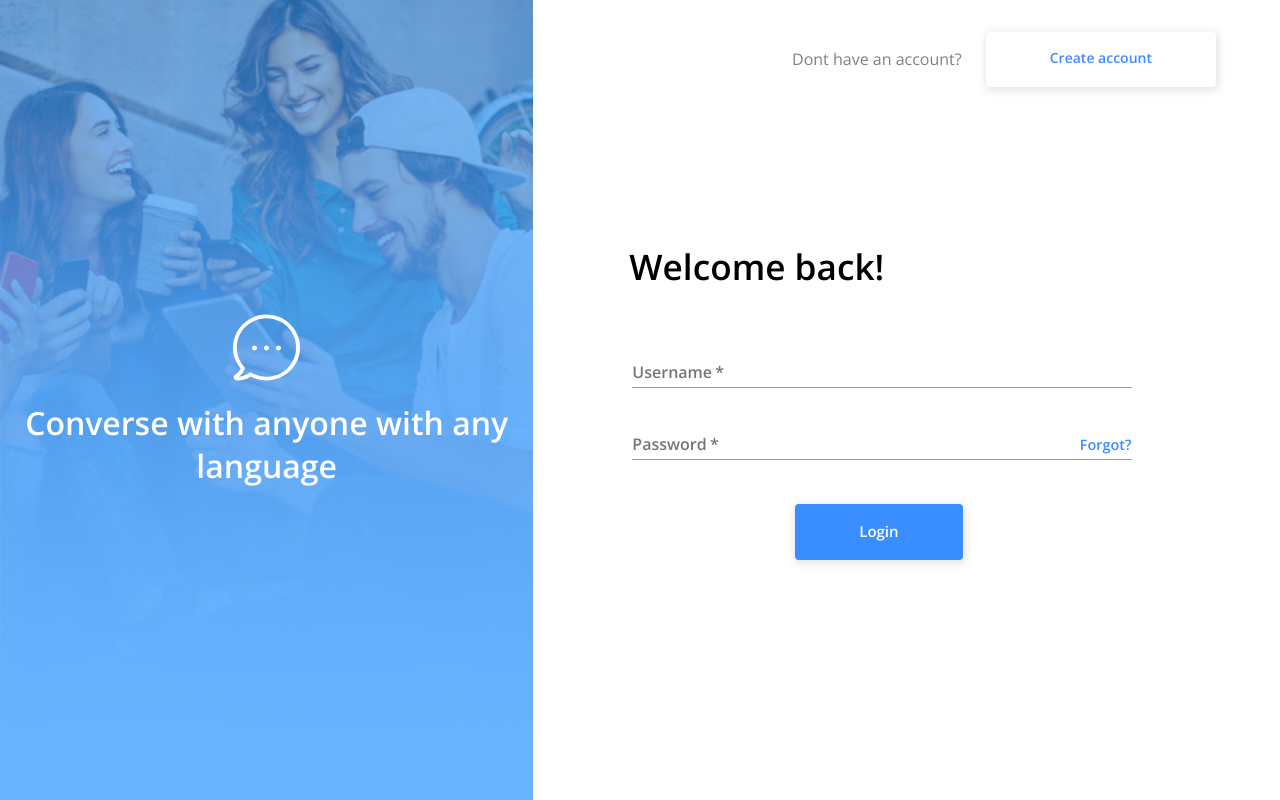
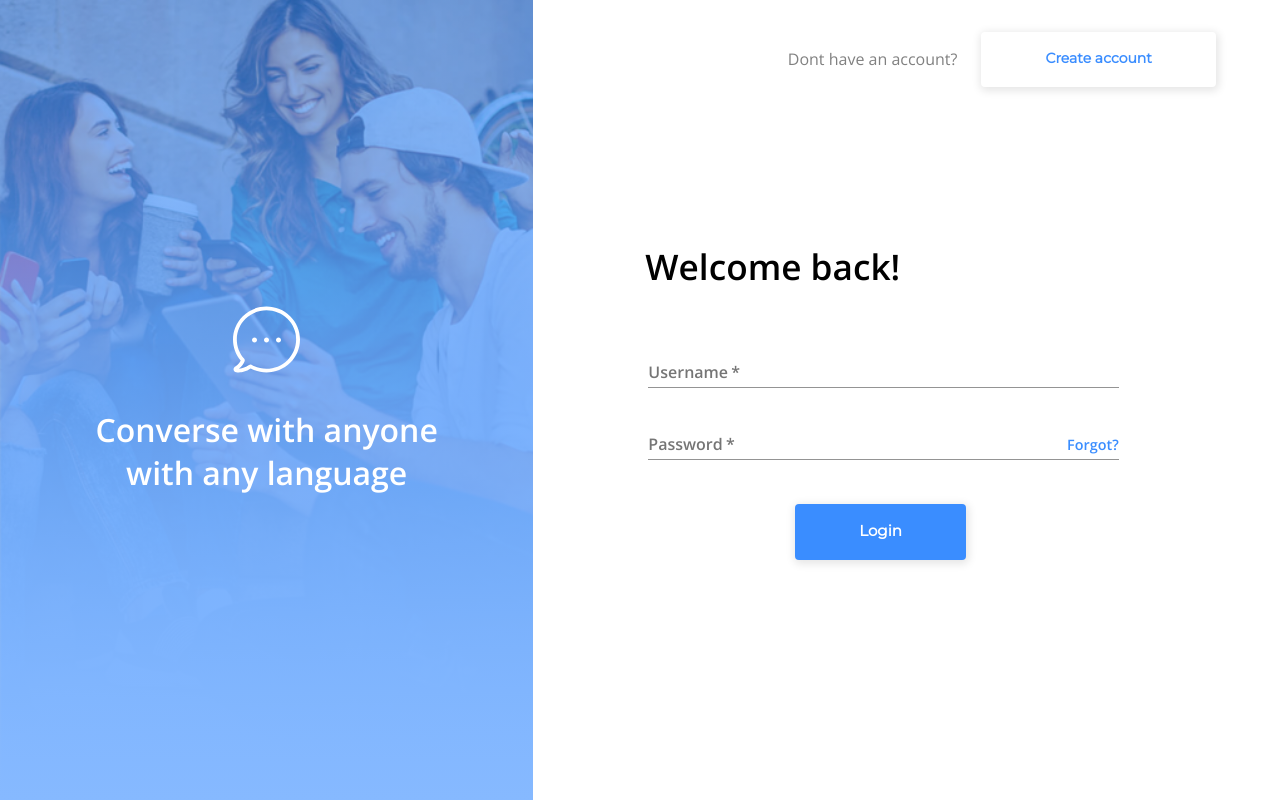
Before and after one commit to akinolu52/turbo-rotary, a React (Create React App) app in the folder client/: page /login in a window 1280 px wide. Built offline with nearby package versions, Linux system fonts and the light colour scheme; no server answers.

Commit message:
1. changed auth button fonts 2. fixed linear gradiesnt for auth layout

```diff
--- a/client/src/components/Layout/AuthLayout.js
+++ b/client/src/components/Layout/AuthLayout.js
@@ -16,7 +16,7 @@ const useStyles = makeStyles((theme) => ({
     sidebar: {
         backgroundRepeat: 'no-repeat',
         backgroundSize: 'cover',
-        backgroundImage: `linear-gradient(to bottom, #2f94f795, #69b4ff), url(${bgImg})`,
+        backgroundImage: `linear-gradient(180deg, #3A8DFF95 0%, #86B9FF 100%), url(${bgImg})`,
         position: 'relative',
         display: 'flex',
         flexDirection: "column",
@@ -38,19 +38,22 @@ const useStyles = makeStyles((theme) => ({
     tagline: {
         color: 'white',
         textAlign: 'center',
-        marginTop: '20px',
+        marginTop: '35px',
+        width: '67%',
         [theme.breakpoints.down('sm')]: {
-            fontSize: '1.7rem'
+            fontSize: '1.7rem',
+            marginTop: '20px',
         },
         [theme.breakpoints.down('xs')]: {
             fontSize: '1.2rem',
-            marginBottom: '1rem'
+            marginBottom: '1rem',
+            width: '90%',
         },
     },
     content: {
         position: 'relative',
         display: 'flex',
-        padding: '2rem 6rem',
+        padding: '2rem 7rem',
         justifyContent: 'center',
         alignItems: 'center',
         [theme.breakpoints.down('sm')]: {
--- a/client/src/components/Layout/Button.js
+++ b/client/src/components/Layout/Button.js
@@ -6,6 +6,7 @@ const useStyles = makeStyles(() => ({
         padding: '.9rem 4rem 1rem',
         color: '#3A8DFF',
         boxShadow: '1px 2px 8px 2px rgba(0, 0, 0, 0.1)',
+        fontFamily: "'Montserrat', sans-serif"
     },
 }));
 
--- a/client/src/components/Layout/Input.js
+++ b/client/src/components/Layout/Input.js
@@ -11,19 +11,25 @@ const useStyles = makeStyles((theme) => ({
     },
     floatingLabelFocusStyle: {
         fontWeight: 'bold',
-    }
+    },
+    root: {
+        'input, label': {
+            paddingLeft: '.3rem',paddingRight: '.3rem'
+        },
+    },
 }));
 
 const Input = ({ type, ...args }) => {
     const classes = useStyles();
 
     return (
-        <Grid>
+        <Grid className={classes.root}>
             <FormControl margin="normal" className={classes.input}>
                 <TextField
                     {...args}
                     type={type || 'text'}
                     required
+                    className={classes.textfield}
                     InputLabelProps={{
                         className: classes.floatingLabelFocusStyle,
                     }}
--- a/client/src/components/Layout/TopAction.js
+++ b/client/src/components/Layout/TopAction.js
@@ -32,9 +32,6 @@ const useStyles = makeStyles((theme) => ({
             marginBottom: '1rem'
         },
     },
-    headerButton: {
-        color: '#3A8DFF',
-    },
     title: {
         fontSize: '2.2rem',
         fontWeight: 'bold',
@@ -59,7 +56,7 @@ const TopAction = ({ title, buttonText, buttonAction }) => {
             <Grid container item className={classes.rightHeader}>
                 <Typography className={classes.topActionText}>{title}</Typography>
 
-                <Button onClick={buttonAction} className={classes.headerButton} title={buttonText} />
+                <Button onClick={buttonAction} title={buttonText} />
             </Grid>
         </Box>
     );
--- a/client/src/components/Sidebar/CurrentUser.js
+++ b/client/src/components/Sidebar/CurrentUser.js
@@ -42,7 +42,7 @@ const useStyles = makeStyles(() => ({
     left: -140,
     zIndex: 1,
   },
-  button1: {
+  button: {
     padding: '.9rem 4rem 1rem',
     color: '#FFF',
     backgroundColor: "#3A8DFF",
@@ -79,9 +79,7 @@ const CurrentUser = (props) => {
             <MoreHorizIcon classes={{ root: classes.ellipsis }} onClick={handleClick} />
             {open && (
               <Box className={classes.dropdown}>
-                <Button className={classes.button1}
-                  onClick={handleLogout}
-                >
+                <Button className={classes.button} onClick={handleLogout}>
                   Logout
                 </Button>
               </Box>
--- a/client/src/index.css
+++ b/client/src/index.css
@@ -1,4 +1,4 @@
-@import url('https://fonts.googleapis.com/css2?family=Open+Sans:wght@600&display=swap');
+@import url('https://fonts.googleapis.com/css2?family=Montserrat&family=Open+Sans:wght@600&display=swap');
 
 body {
   margin: 0;
```
